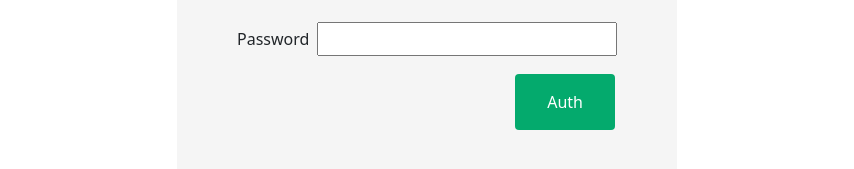
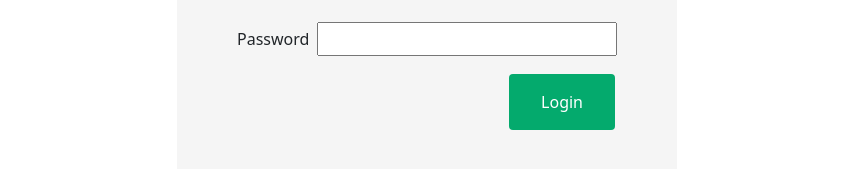
Before and after one commit to Vadis00/User-authentication-and-authorization, an Angular app in the folder frontend/: page / in a window 1280 px wide. Shown: the part 415-584 px from the top of the page, without its empty margins (213-1067 px from the left). Built offline with nearby package versions, Linux system fonts and the light colour scheme.

Commit message:
added button component

```diff
--- a/frontend/src/app/app.module.ts
+++ b/frontend/src/app/app.module.ts
@@ -8,6 +8,7 @@ import { AppComponent } from './app.component';
 import { AuthComponent } from './components/auth/auth.component';
 import { HeaderComponent } from './share/header/header.component';
 import { InputComponent } from './share/input/input.component';
+import { ButtonComponent } from './share/button/button.component';
 
 @NgModule({
   declarations: [
@@ -15,6 +16,7 @@ import { InputComponent } from './share/input/input.component';
     AuthComponent,
     HeaderComponent,
     InputComponent,
+    ButtonComponent,
   ],
   imports: [
     BrowserModule.withServerTransition({ appId: 'ng-cli-universal' }),
--- a/frontend/src/app/components/auth/auth.component.css
+++ b/frontend/src/app/components/auth/auth.component.css
@@ -48,17 +48,6 @@
 
 
 
-input[type=button], input[type=submit], input[type=reset] {
-    background-color: #04AA6D;
-    border: none;
-    color: white;
-    padding: 16px 32px;
-    text-decoration: none;
-    margin: 4px 2px;
-    cursor: pointer;
-  }
-
-
 
 .auth-btn {
   float: right;
--- a/frontend/src/app/components/auth/auth.component.html
+++ b/frontend/src/app/components/auth/auth.component.html
@@ -6,7 +6,7 @@
           <app-input inputText="Login"></app-input>
           <app-input inputText="Password" inputType="password"></app-input>
 
-        <input type="button" class="btn auth-btn" value="Auth" />
+          <app-button btnText="Login" class="auth-btn"></app-button>
       </div>
     </form>
   </div>
--- a/frontend/src/app/share/button/button.component.css
+++ b/frontend/src/app/share/button/button.component.css
@@ -0,0 +1,9 @@
+input[type=button], input[type=submit], input[type=reset] {
+    background-color: #04AA6D;
+    border: none;
+    color: white;
+    padding: 16px 32px;
+    text-decoration: none;
+    margin: 4px 2px;
+    cursor: pointer;
+  }
--- a/frontend/src/app/share/button/button.component.html
+++ b/frontend/src/app/share/button/button.component.html
@@ -1 +1 @@
-<p>button works!</p>
+<input type="button" class="btn auth-btn" [value]="btnText" />
--- a/frontend/src/app/share/button/button.component.ts
+++ b/frontend/src/app/share/button/button.component.ts
@@ -1,4 +1,4 @@
-import { Component, OnInit } from '@angular/core';
+import { Component, Input, OnInit } from '@angular/core';
 
 @Component({
   selector: 'app-button',
@@ -7,6 +7,7 @@ import { Component, OnInit } from '@angular/core';
 })
 export class ButtonComponent implements OnInit {
 
+  @Input() btnText = '';
   constructor() { }
 
   ngOnInit(): void {
```
